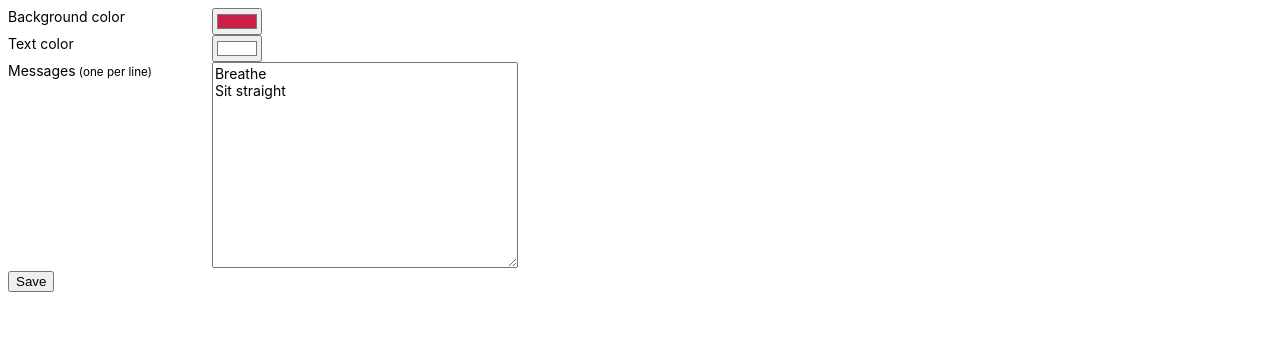
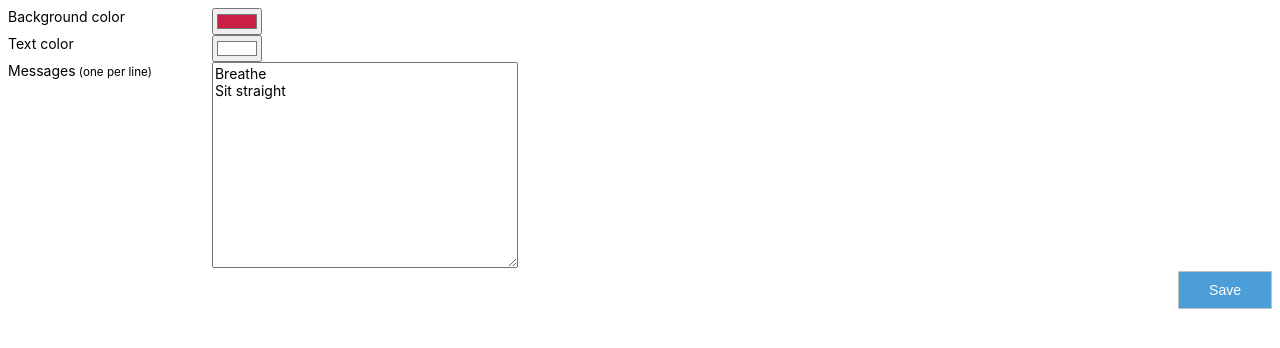
Before and after one commit to prtksxna/breathe, a browser extension: page options.html in a window 1280 px wide. Drawn offline with Linux system fonts and the light colour scheme.

Commit message:
Make the save button visible

```diff
--- a/options.css
+++ b/options.css
@@ -19,3 +19,13 @@ textarea {
 	width: 300px;
 	height: 200px;
 }
+
+button {
+	border: 1px solid #c1c1c1;
+	border-radius: 1px;
+	padding: 10px 30px;
+	font-size: 14px;
+	float: right;
+	background: #4c9ed9;
+	color: white;
+}
```
